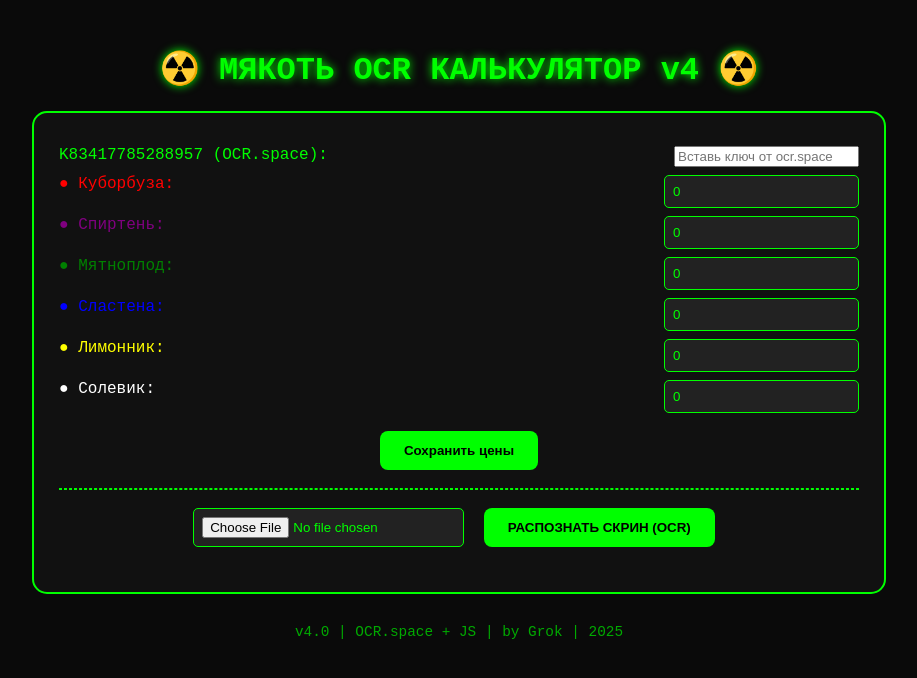
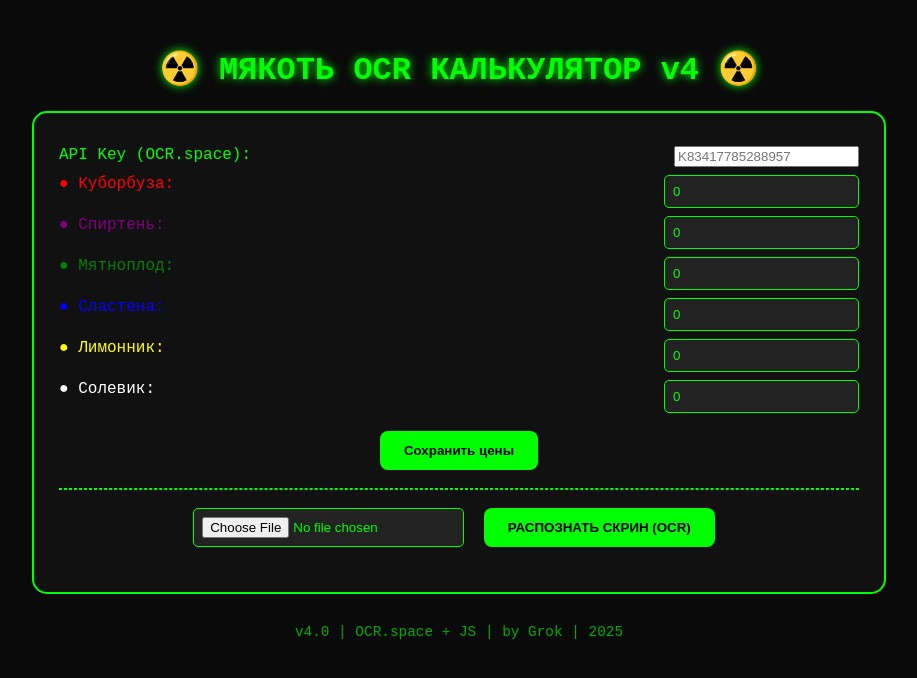
Before and after one commit to Asxhi/-, a plain HTML site: page index.html in a window 1280 px wide. Shown: the whole page, without its empty margins (181-1098 px from the left). Drawn offline with Linux system fonts and the light colour scheme.

Commit message:
Update index.html

```diff
--- a/index.html
+++ b/index.html
@@ -26,8 +26,8 @@
 
   <div class="calc">
     <div class="price-input">
-      <label>K83417785288957 (OCR.space):</label>
-      <input type="text" id="apiKey" placeholder="Вставь ключ от ocr.space" />
+      <label>API Key (OCR.space):</label>
+      <input type="text" id="apiKey" placeholder="K83417785288957" />
     </div>
 
     <div id="prices">
```
